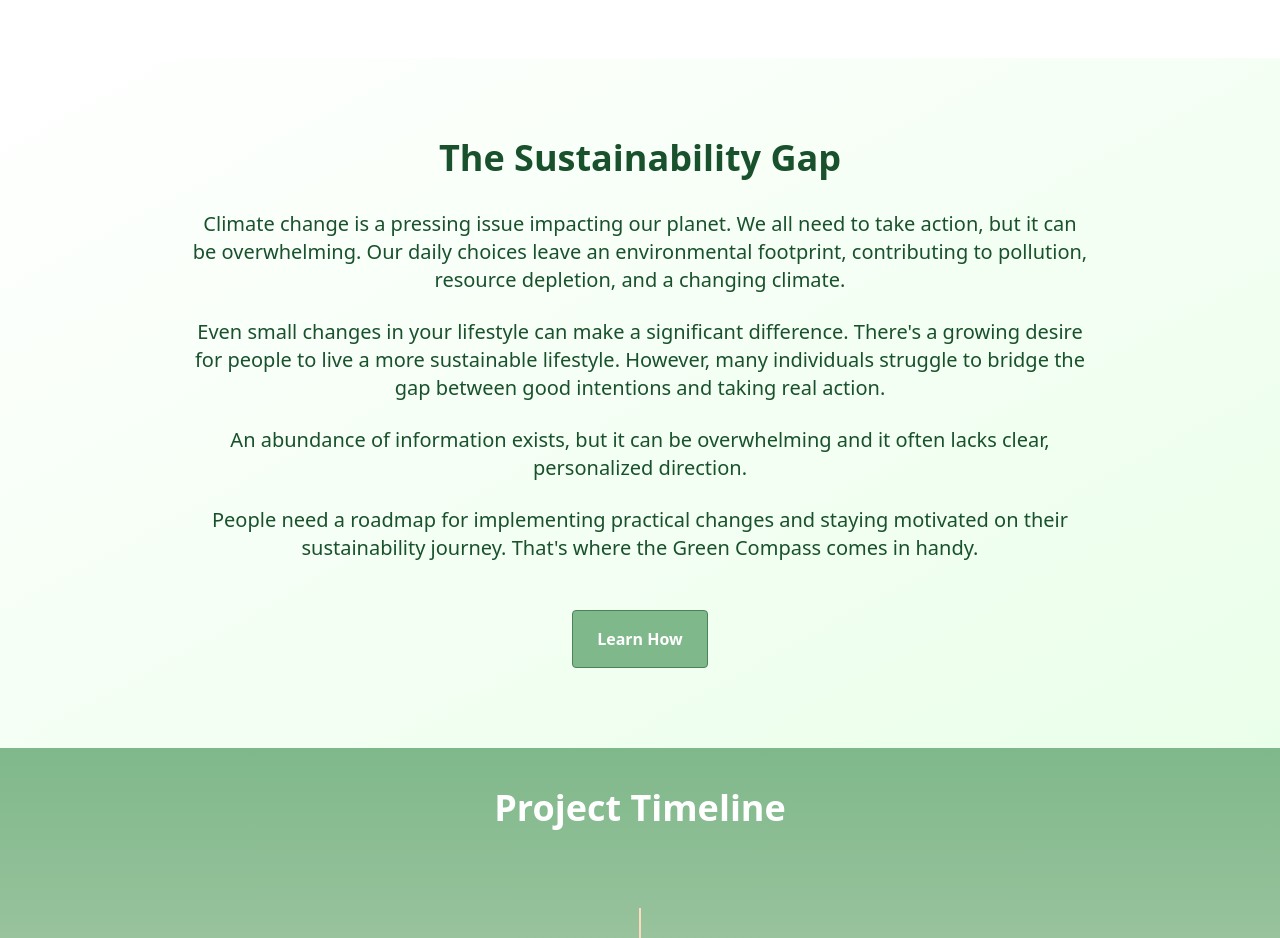
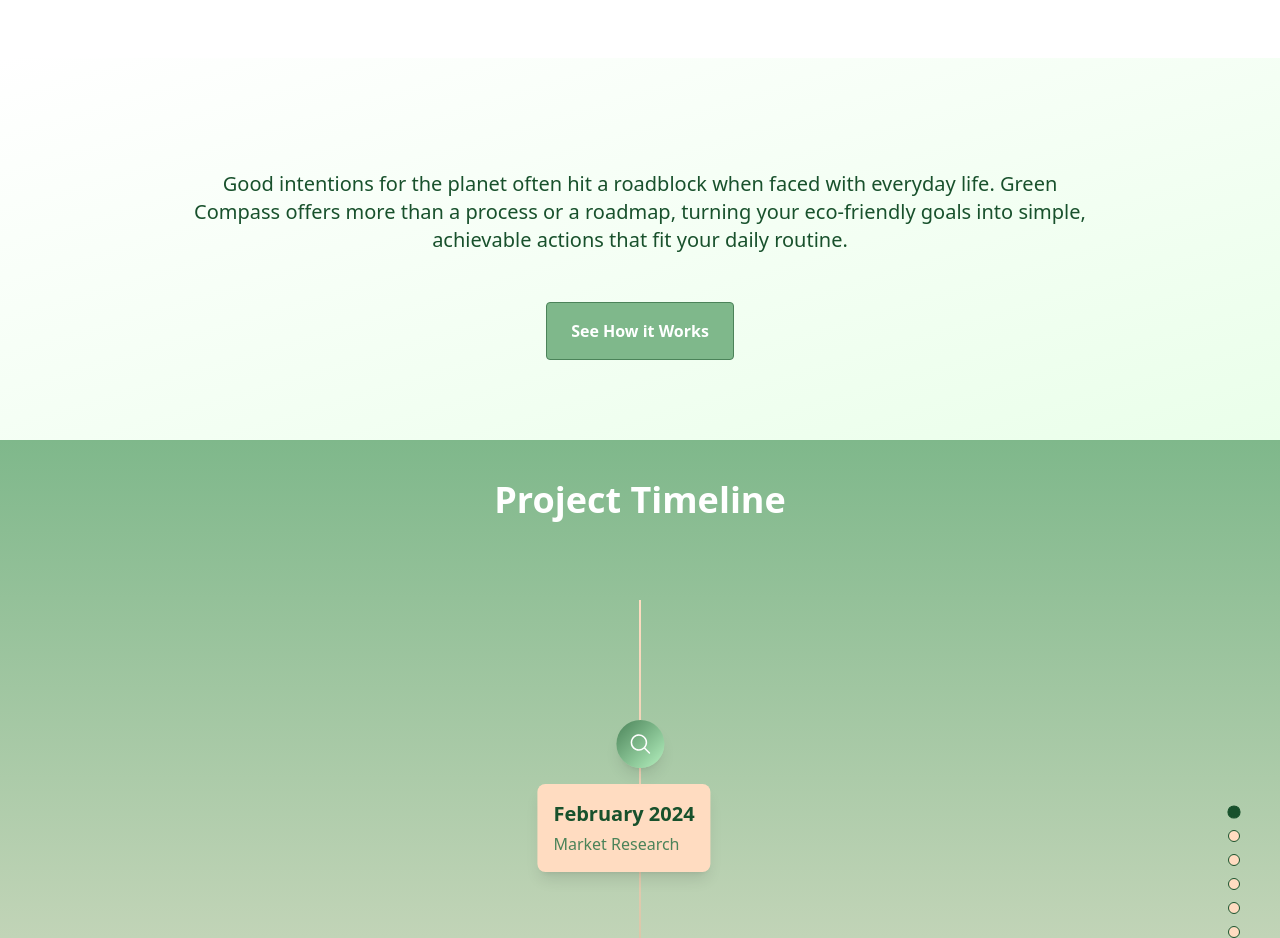
Before and after one commit to Act4Zero/LandingPage-GreenCompass, a Next.js app: page / in a window 1280 px wide. Shown: the part 1480-2418 px from the top of the page. Built offline with nearby package versions, Linux system fonts and the light colour scheme; no server answers.

Commit message:
Reduce the content size component

```diff
--- a/src/locales/en/translation.json
+++ b/src/locales/en/translation.json
@@ -11,12 +11,8 @@
       "cta": "Start Your Journey"
     },
     "content": {
-      "title": "The Sustainability Gap",
-      "paragraph1": "<p>Climate change is a pressing issue impacting our planet. We all need to take action, but it can be overwhelming. Our daily choices leave an environmental footprint, contributing to pollution, resource depletion, and a changing climate.</p>",
-      "paragraph2": "<p>Even small changes in your lifestyle can make a significant difference. There's a growing desire for people to live a more sustainable lifestyle. However, many individuals struggle to bridge the gap between good intentions and taking real action.</p>",
-      "paragraph3": "<p>An abundance of information exists, but it can be overwhelming and it often lacks clear, personalized direction.</p>",
-      "paragraph4": "<p>People need a roadmap for implementing practical changes and staying motivated on their sustainability journey. That's where the Green Compass comes in handy.</p>",
-      "cta": "Learn How"
+      "paragraph1": "<p>Good intentions for the planet often hit a roadblock when faced with everyday life. Green Compass offers more than a process or a roadmap, turning your eco-friendly goals into simple, achievable actions that fit your daily routine.</p>",
+      "cta": "See How it Works"
     },
     "features": {
       "title": "Packed with features to support your eco-conscious goals.",
--- a/src/pages/index.js
+++ b/src/pages/index.js
@@ -51,12 +51,8 @@
       />
       <ContentSection
         id="content"
-        title={t("index.content.title")}
         paragraphs={[
-          t("index.content.paragraph1"),
-          t("index.content.paragraph2"),
-          t("index.content.paragraph3"),
-          t("index.content.paragraph4"),
+          t("index.content.paragraph1")
         ]}
         showButton={true}
         buttonText={t("index.content.cta")}
```
